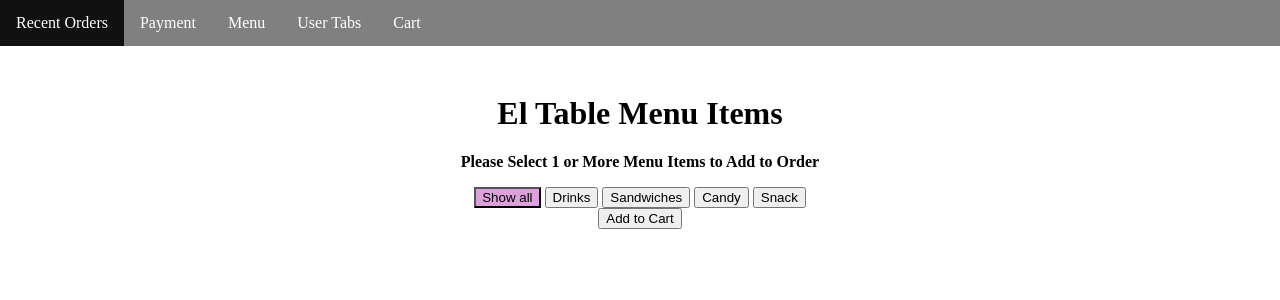
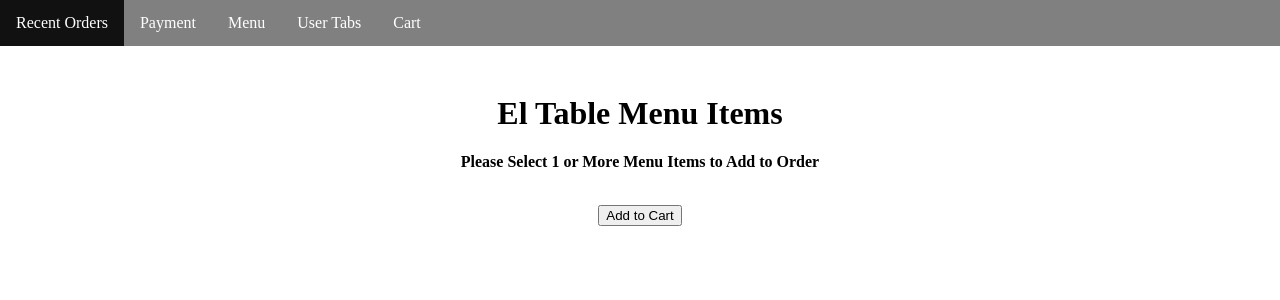
Before and after one commit to Hlotfy/eltabler, a Flask app: page /menu/ in a window 1280 px wide. Shown: the top 300 px of the page. Run offline with Flask 2, Linux system fonts and the light colour scheme; data that the repository does not hold is empty; some libraries are stand-ins or nearby versions.

Commit message:
no filters on menu screen

```diff
--- a/templates/order_form.html
+++ b/templates/order_form.html
@@ -47,13 +47,6 @@
   <h1>El Table Menu Items</h1>
   <p><strong>Please Select 1 or More Menu Items to Add to Order</strong></p>
   <div class="main">
-    <div id="ButtonContainer">
-      <button class="btn active" onclick="filter('all')"> Show all</button>
-      <button class="btn" onclick="filter('drinks')"> Drinks</button>
-      <button class="btn" onclick="filter('sandwiches')"> Sandwiches</button>
-      <button class="btn" onclick="filter('candies')"> Candy</button>
-      <button class="btn" onclick="filter('snacks')"> Snack</button>
-    </div>
     <div class="container">
       <!--<form action="/hlotfy/recent_orders/" method="POST">--> <!--moving this to cart!-->
       <form action="/hlotfy/cart/" method="POST">
@@ -76,59 +69,10 @@
               </div>
             {% endif %}
           {% endfor %}
-          <input type="submit" value="Add to Cart">
+          <br><input type="submit" value="Add to Cart">
       </form>
     </div>
   </div>
-
-<script>
-// default on showing all
-filter("all")
-function filter(c) {
-  var x, i;
-  x = document.getElementsByClassName("filterDiv");
-  // console.log(x)
-  if (c == "all") c = "";
-  for (i = 0; i < x.length; i++) {
-    // console.log(i)
-    console.log(x[i])
-    w3RemoveClass(x[i], "show");
-    if (x[i].className.indexOf(c) > -1) w3AddClass(x[i], "show");
-  }
-}
-
-function w3AddClass(element, name) {
-  var i, arr1, arr2;
-  arr1 = element.className.split(" ");
-  arr2 = name.split(" ");
-  for (i = 0; i < arr2.length; i++) {
-    if (arr1.indexOf(arr2[i]) == -1) {element.className += " " + arr2[i];}
-  }
-}
-
-function w3RemoveClass(element, name) {
-  var i, arr1, arr2;
-  arr1 = element.className.split(" ");
-  arr2 = name.split(" ");
-  for (i = 0; i < arr2.length; i++) {
-    while (arr1.indexOf(arr2[i]) > -1) {
-      arr1.splice(arr1.indexOf(arr2[i]), 1);
-    }
-  }
-  element.className = arr1.join(" ");
-}
-
-// Add active class to the current button (highlight it)
-var btnContainer = document.getElementById("ButtonContainer");
-var btns = btnContainer.getElementsByClassName("btn");
-for (var i = 0; i < btns.length; i++) {
-  btns[i].addEventListener("click", function(){
-    var current = document.getElementsByClassName("active");
-    current[0].className = current[0].className.replace(" active", "");
-    this.className += " active";
-  });
-}
-</script>
   {% endblock %}
 </body>
 </html>
```
